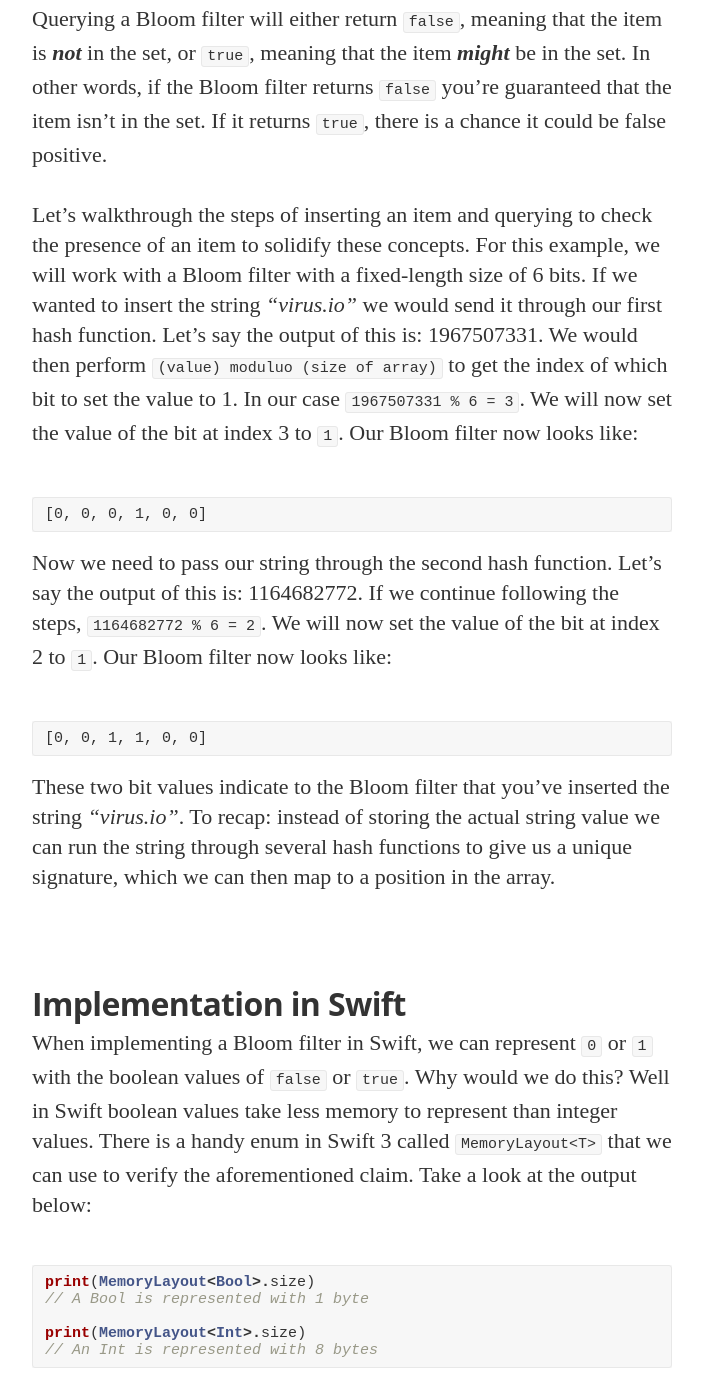
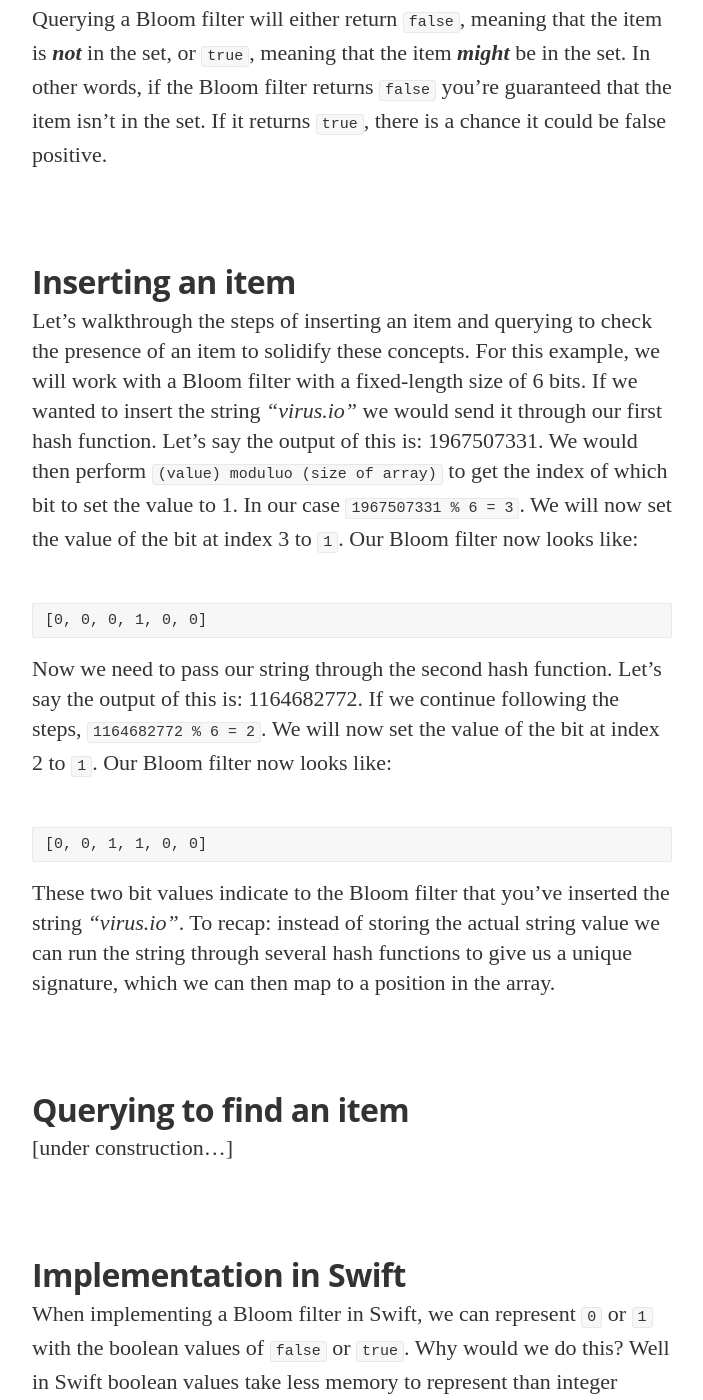
Before and after one commit to nathankrishnan/nathankrishnan.github.io, a Jekyll site: the page built from _posts/2017-03-18-bloomfilter.md, in a window 1280 px wide and 1400 px high, scrolled down 2294 px. Shown: the whole window, without its empty margins (288-991 px from the left). Built offline with Jekyll 4.4.1, drawn with Linux system fonts in a browser that asks for light colours; nearby versions of some CDN libraries; some web fonts are replaced; comment, search, counter and statistics services are not loaded.

Commit message:
Update 2017-03-18-bloomfilter.md

````diff
--- a/_posts/2017-03-18-bloomfilter.md
+++ b/_posts/2017-03-18-bloomfilter.md
@@ -34,6 +34,7 @@ Instead of inserting the value of an item into the array, we can just set some o
 
 Querying a Bloom filter will either return ```false```, meaning that the item is ***not*** in the set, or ```true```, meaning that the item ***might*** be in the set. In other words, if the Bloom filter returns ```false``` you're guaranteed that the item isn't in the set.  If it returns ```true```, there is a chance it could be false positive.
 
+# Inserting an item
 Let's walkthrough the steps of inserting an item and querying to check the presence of an item to solidify these concepts. For this example, we will work with a Bloom filter with a fixed-length size of 6 bits.  If we wanted to insert the string *"virus.io"* we would send it through our first hash function.  Let's say the output of this is: 1967507331.  We would then perform ```(value) moduluo (size of array)``` to get the index of which bit to set the value to 1. In our case ```1967507331 % 6 = 3```.  We will now set the value of the bit at index 3 to ```1```.  Our Bloom filter now looks like:
 ```
 [0, 0, 0, 1, 0, 0]
@@ -44,6 +45,9 @@ Now we need to pass our string through the second hash function.  Let's say the
 ```
 These two bit values indicate to the Bloom filter that you've inserted the string *"virus.io"*. To recap: instead of storing the actual string value we can run the string through several hash functions to give us a unique signature, which we can then map to a position in the array.
 
+# Querying to find an item
+[under construction...]
+
 # Implementation in Swift
 When implementing a Bloom filter in Swift, we can represent ```0``` or ```1``` with the boolean values of ```false``` or ```true```.  Why would we do this?  Well in Swift boolean values take less memory to represent than integer values.  There is a handy enum in Swift 3 called ```MemoryLayout<T>``` that we can use to verify the aforementioned claim.  Take a look at the output below:
 ```swift
````
